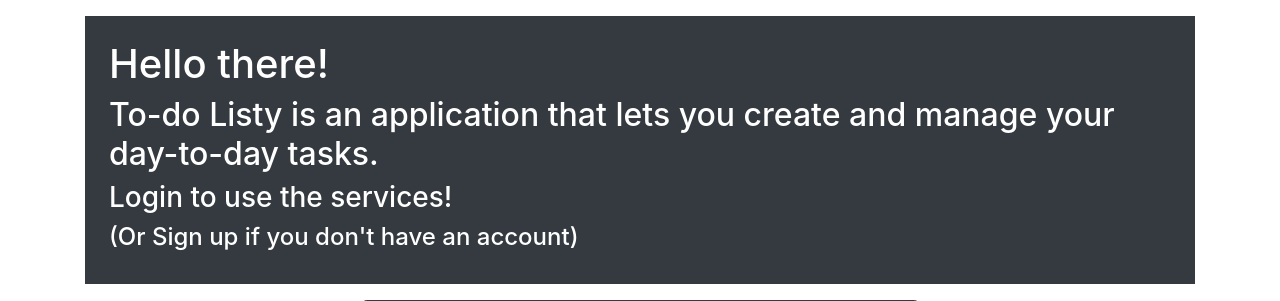
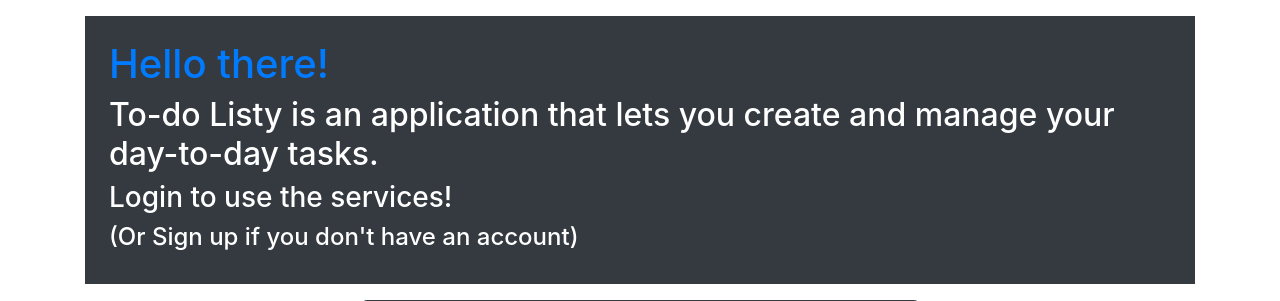
Before and after one commit to syed-saif/to-do-listy, a Django app: page /sign_up in a window 1280 px wide. Shown: the part 72-373 px from the top of the page. Run offline with Django 3.2, Linux system fonts and the light colour scheme; some libraries are stand-ins or nearby versions.

Commit message:
Small change in login page

```diff
--- a/todolist/templates/todolist/login.html
+++ b/todolist/templates/todolist/login.html
@@ -3,7 +3,7 @@
 {% load crispy_forms_tags %}
 {% block content %}
 <div class="p-4 my-3 bg-dark text-white">
-  <h1>Hello there!</h1>
+  <h1 class="text-primary">Hello there!</h1>
   <h2>To-do Listy is an application that lets you
   create and manage your day-to-day tasks.
   </h2>
```
